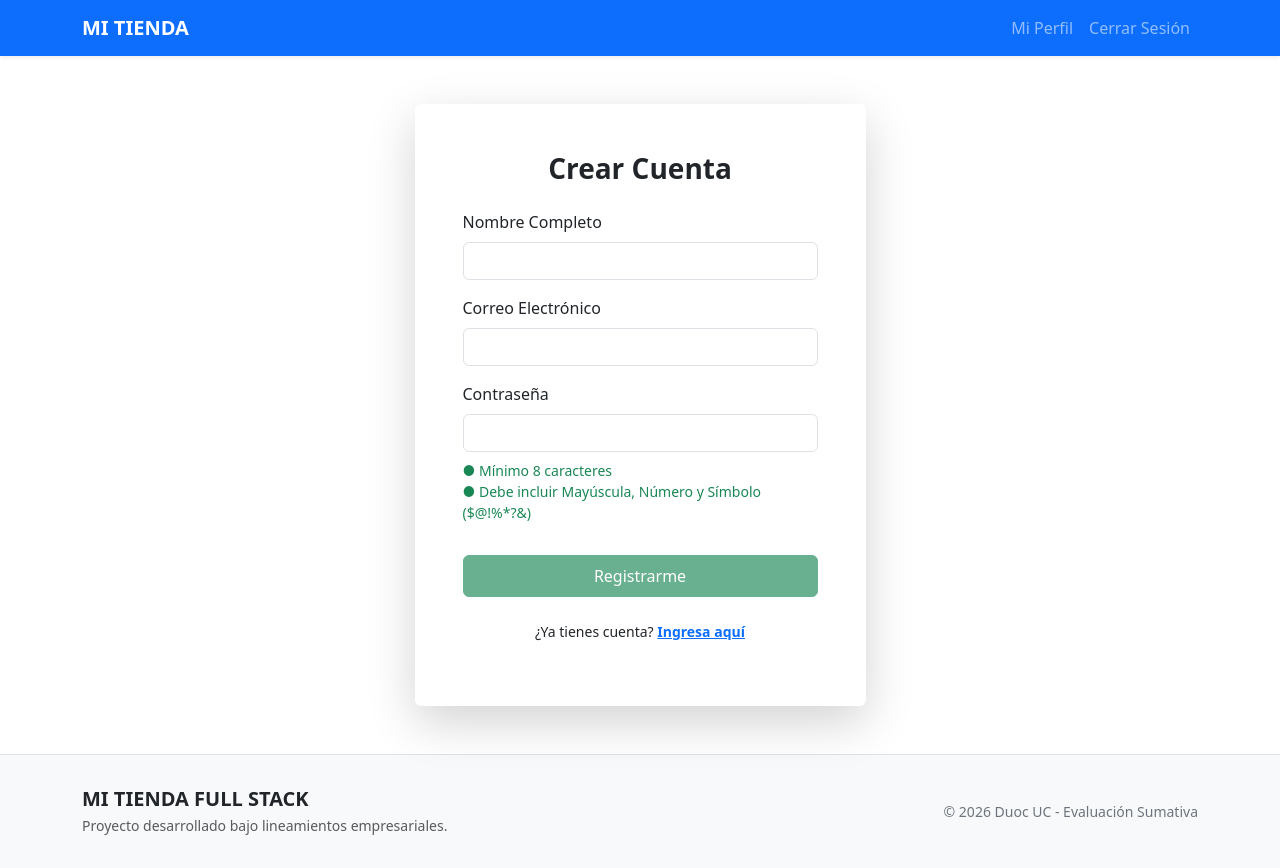
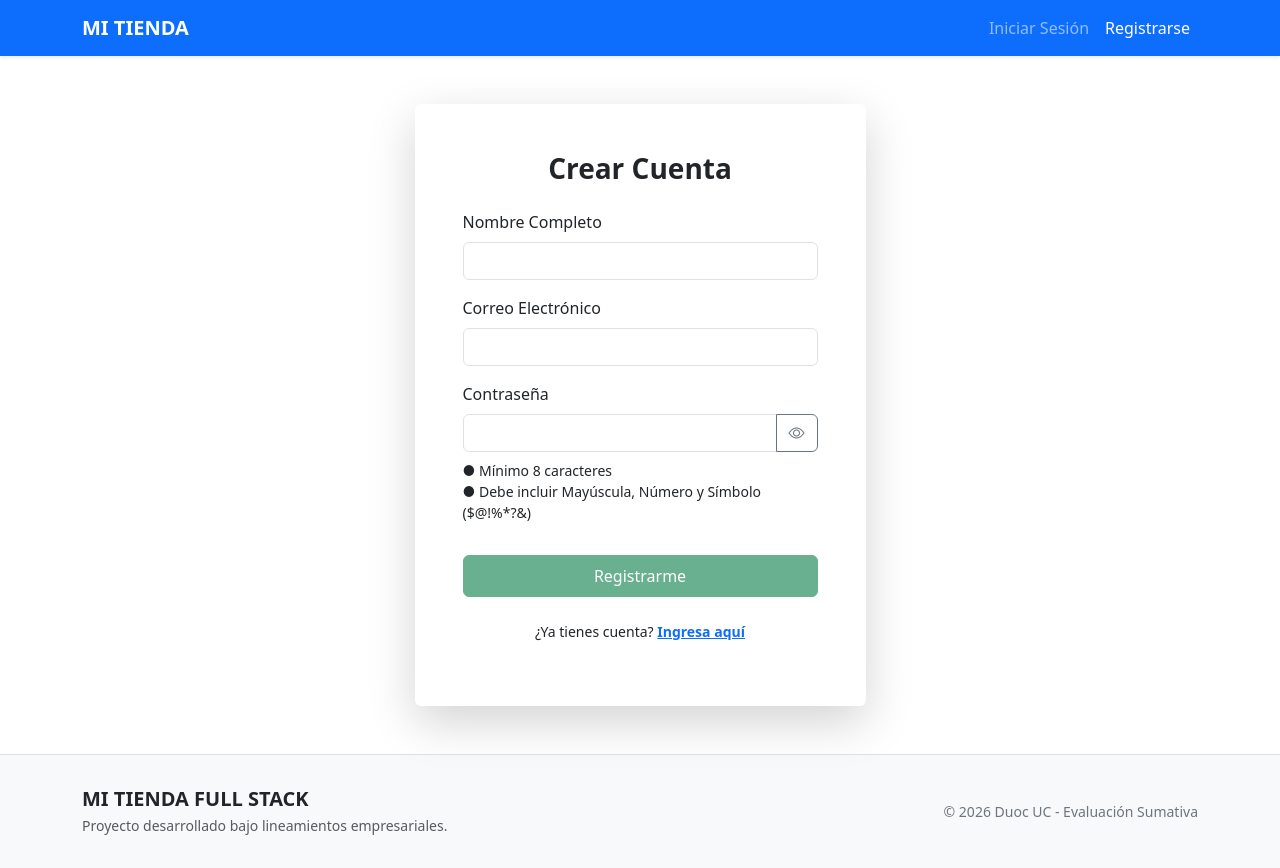
Before and after one commit to patrsilvag/Mi-Tienda-FullStack, an Angular app: page /registro in a window 1280 px wide. Built offline with nearby package versions, Linux system fonts and the light colour scheme.

Commit message:
se habilita ojo en password

```diff
--- a/src/app/components/header/header.html
+++ b/src/app/components/header/header.html
@@ -13,12 +13,23 @@
 
     <div class="collapse navbar-collapse" id="navbarNav">
       <ul class="navbar-nav ms-auto">
+        @if (isLoggedIn()) {
       <li class="nav-item">
         <a class="nav-link" routerLink="/perfil" routerLinkActive="active">Mi Perfil</a>
       </li>
       <li class="nav-item">
         <button class="btn btn-link nav-link" (click)="cerrarSesion()">Cerrar Sesión</button>
       </li>
+    }
+
+    @else {
+      <li class="nav-item">
+        <a class="nav-link" routerLink="/login" routerLinkActive="active">Iniciar Sesión</a>
+      </li>
+      <li class="nav-item">
+        <a class="nav-link" routerLink="/registro" routerLinkActive="active">Registrarse</a>
+      </li>
+    }
       </ul>
     </div>
   </div>
--- a/src/app/components/header/header.ts
+++ b/src/app/components/header/header.ts
@@ -12,6 +12,12 @@ import { Router, RouterModule } from '@angular/router';
 export class HeaderComponent {
   constructor(private router: Router) {}
 
+  // Función que verifica si el usuario está logueado
+  isLoggedIn(): boolean {
+    return !!localStorage.getItem('usuarioLogueado');
+    // Retorna true si existe la clave en localStorage
+  }
+
   // ESTA ES LA FUNCIÓN QUE FALTA
   cerrarSesion(): void {
     // 1. Eliminamos los datos de la sesión local
--- a/src/app/components/login/login.html
+++ b/src/app/components/login/login.html
@@ -12,10 +12,21 @@
                    placeholder="nombre@ejemplo.com">
           </div>
 
-          <div class="mb-3">
-            <label class="form-label">Contraseña</label>
-            <input type="password" class="form-control" formControlName="password">
-          </div>
+         <div class="mb-3">
+        <label class="form-label">Contraseña</label>
+        <div class="input-group">
+            <input [type]="showPassword ? 'text' : 'password'"
+                class="form-control"
+                formControlName="password"
+                placeholder="Ingresa tu contraseña">
+
+            <button class="btn btn-outline-secondary"
+                    type="button"
+                    (click)="togglePassword()">
+            <i [class]="showPassword ? 'bi bi-eye-slash' : 'bi bi-eye'"></i>
+            </button>
+        </div>
+        </div>
 
           <div class="text-end mb-4">
             <a routerLink="/recuperar-password" class="small fw-bold text-decoration-none">
--- a/src/app/components/login/login.ts
+++ b/src/app/components/login/login.ts
@@ -14,6 +14,12 @@ import { AuthService } from '../../services/auth';
 export class LoginComponent {
   loginForm: FormGroup;
   mensajeError: string = ''; // Para mostrar errores del backend
+
+  showPassword = false;
+
+  togglePassword(): void {
+    this.showPassword = !this.showPassword;
+  }
 
   // 2. Inyectamos el AuthService en el constructor
   constructor(
--- a/src/app/components/registro/registro.html
+++ b/src/app/components/registro/registro.html
@@ -22,16 +22,28 @@
 
         <div class="mb-3">
   <label class="form-label">Contraseña</label>
-            <input type="password" formControlName="password" class="form-control"
+
+  <div class="input-group">
+    <input [type]="showPassword ? 'text' : 'password'"
+           formControlName="password"
+           class="form-control"
            [ngClass]="{'is-invalid': registroForm.get('password')?.invalid && registroForm.get('password')?.touched}">
+
+    <button class="btn btn-outline-secondary"
+            type="button"
+            (click)="togglePassword()"
+            [style.borderColor]="registroForm.get('password')?.invalid && registroForm.get('password')?.touched ? '#dc3545' : ''">
+      <i [class]="showPassword ? 'bi bi-eye-slash' : 'bi bi-eye'"></i>
+    </button>
+  </div>
 
   <div class="mt-2 small">
     <ul class="list-unstyled">
-                <li [class.text-success]="!registroForm.get('password')?.errors?.['minlength']"
+      <li [class.text-success]="!registroForm.get('password')?.errors?.['minlength'] && registroForm.get('password')?.value"
           [class.text-danger]="registroForm.get('password')?.errors?.['minlength'] && registroForm.get('password')?.touched">
         ● Mínimo 8 caracteres
       </li>
-                <li [class.text-success]="!registroForm.get('password')?.hasError('pattern')"
+      <li [class.text-success]="!registroForm.get('password')?.hasError('pattern') && registroForm.get('password')?.value"
           [class.text-danger]="registroForm.get('password')?.hasError('pattern') && registroForm.get('password')?.touched">
         ● Debe incluir Mayúscula, Número y Símbolo ($@!%*?&)
       </li>
--- a/src/app/components/registro/registro.ts
+++ b/src/app/components/registro/registro.ts
@@ -14,6 +14,11 @@ import { UsuarioService } from '../../services/usuario';
 })
 export class RegistroComponent {
   registroForm: FormGroup;
+
+  showPassword = false;
+  togglePassword(): void {
+    this.showPassword = !this.showPassword;
+  }
 
   constructor(
     private fb: FormBuilder,
--- a/src/index.html
+++ b/src/index.html
@@ -10,5 +10,6 @@
 <body>
   <app-root></app-root>
   <script src="https://cdn.jsdelivr.net/npm/bootstrap@5.3.3/dist/js/bootstrap.bundle.min.js"></script>
+  <link rel="stylesheet" href="https://cdn.jsdelivr.net/npm/bootstrap-icons@1.11.3/font/bootstrap-icons.min.css">
 </body>
 </html>
```
Lines whose indentation alone changed are shown as unchanged.
